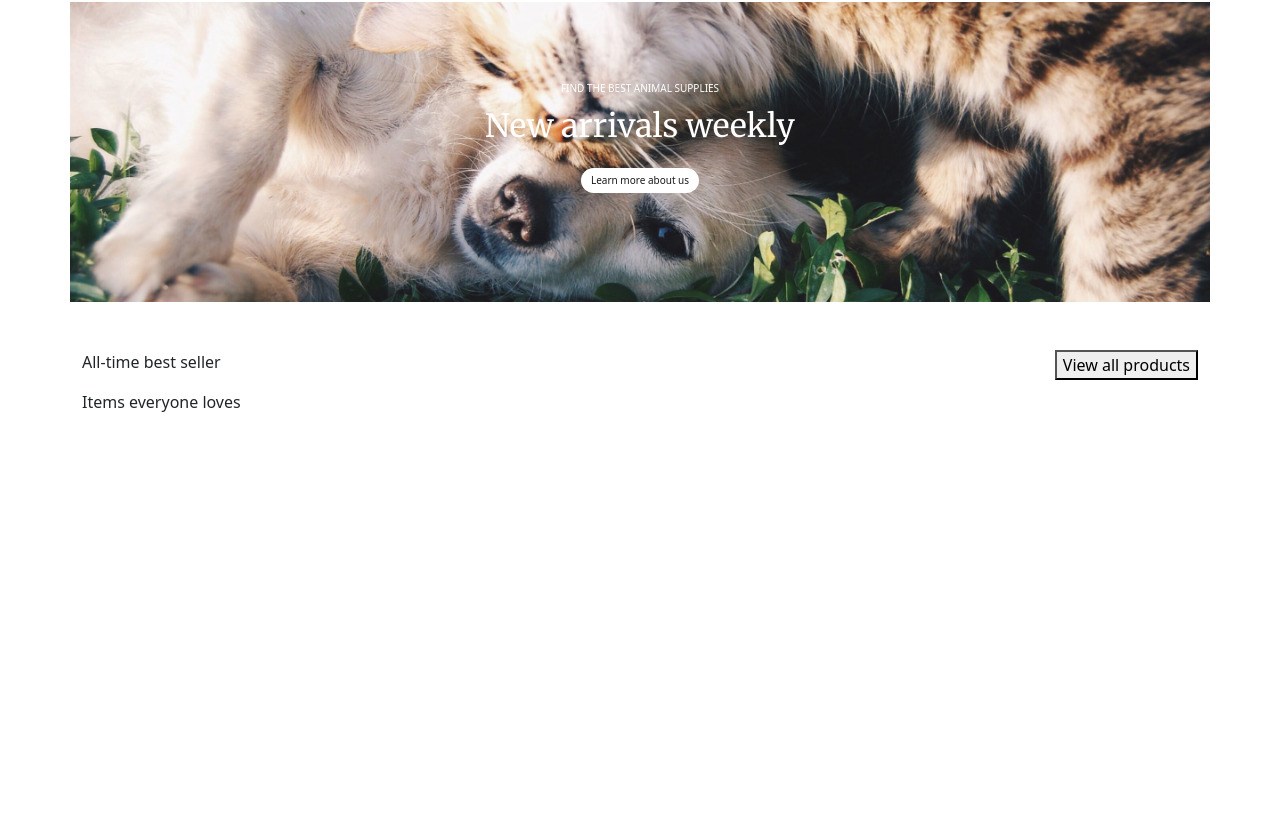
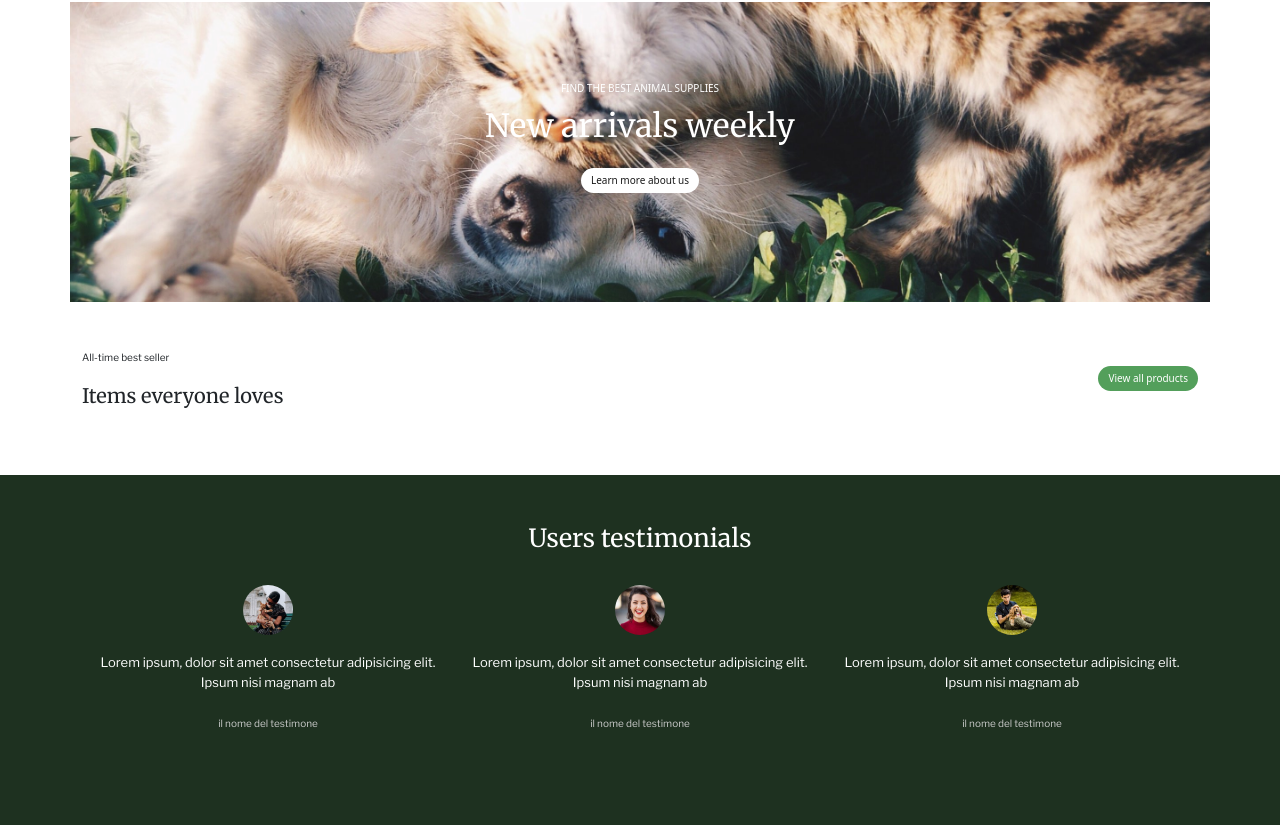
Before and after one commit to Fradala/proj-html-vuejs, a Vue app: page / in a window 1280 px wide. Shown: the part 1428-2261 px from the top of the page. Before the commit the page ends 1866 px from the top, so only its background shows below. Built offline with nearby package versions, Linux system fonts and the light colour scheme.

Commit message:
inserita parte testimoni

```diff
--- a/src/components/AppMain.vue
+++ b/src/components/AppMain.vue
@@ -64,14 +64,58 @@
                     <p>
                         All-time best seller
                     </p>
-                <p>
+                    <p class="testo-grande">
                         Items everyone loves
                     </p>
                 </div>
                 <div>
-                <button>View all products</button>
+                    <button class="mt-3">
+                        View all products
+                    </button>
                 </div>
             </section>
+       </article>
+       <!--Quattro cards-->
+    </section>
+    <section class="testimonials">
+        <article class="container mt-5">
+            <h4 class="text-center titolo-testimonials pt-5">
+                Users testimonials
+            </h4>
+            <div class="d-flex text-center pt-4">
+                <div>
+                    <img src="../assets/images/avatar-3-200x200.jpg" alt="foto testimonials">
+                    <p class="descrizione-testimone p-2">
+                        Lorem ipsum, dolor sit amet consectetur adipisicing elit.
+                        Ipsum nisi magnam ab
+
+                    </p>
+                    <p>
+                        il nome del testimone
+                    </p>
+                </div>
+                <div>
+                    <img src="../assets/images/avatar-1-200x200.jpg" alt="foto testimonials">
+                    <p class="descrizione-testimone p-2">
+                        Lorem ipsum, dolor sit amet consectetur adipisicing elit.
+                        Ipsum nisi magnam ab
+                    </p>
+                    <p>
+                        il nome del testimone
+                    </p>
+                </div>
+                <div>
+                    <img src="../assets/images/avatar-4-200x200.jpg" alt="foto testimonials">
+                    <p class="descrizione-testimone p-2">
+                        Lorem ipsum, dolor sit amet consectetur adipisicing elit.
+                        Ipsum nisi magnam ab
+                    </p>
+                    <p>
+                        il nome del testimone
+                    </p>
+                </div>
+
+            </div>
 
         </article>
 
@@ -85,6 +129,7 @@
 <script>
 export default {
     name: 'AppMain',
+
 }
 </script>
 <style lang="scss">
@@ -176,7 +221,72 @@ export default {
         }
     }
 
+    .best-seller{
 
+
+        p{
+            font-family: 'Libre Franklin', sans-serif;
+            font-size: 10px;
+        }
+
+        .testo-grande{
+            font-size: 20px;
+            font-family: 'Merriweather', serif;
+        }
+
+        button{
+            border-radius: 20px;
+            background-color: #539f5b;
+            color: white;
+            padding: 5px 10px;
+            border: none;
+            font-size: 10px;
+            margin-bottom: 30px;
+        }
+    }
+
+
+
+
+
+}
+
+.testimonials{
+    background-color: #1e3120;
+
+    height: 350px;
+
+    .titolo-testimonials{
+        font-family: 'Merriweather', serif;
+        font-size: 25px;
+        color: white;
+
+
+    }
+
+
+
+
+
+    img{
+        width: 50px;
+        border-radius: 50%;
+        margin-bottom: 10px;
+
+
+    }
+
+    .descrizione-testimone{
+        font-size: 13px;
+        color: white;
+
+    }
+
+    p{
+        font-family: 'Libre Franklin', sans-serif;
+        font-size: 10px;
+        color: #cacbca;
+    }
 
 
 }
```
Also changed, not shown: src/components/QuattroCards.vue (added, +18 -0 lines). Lines whose indentation alone changed are shown as unchanged.
